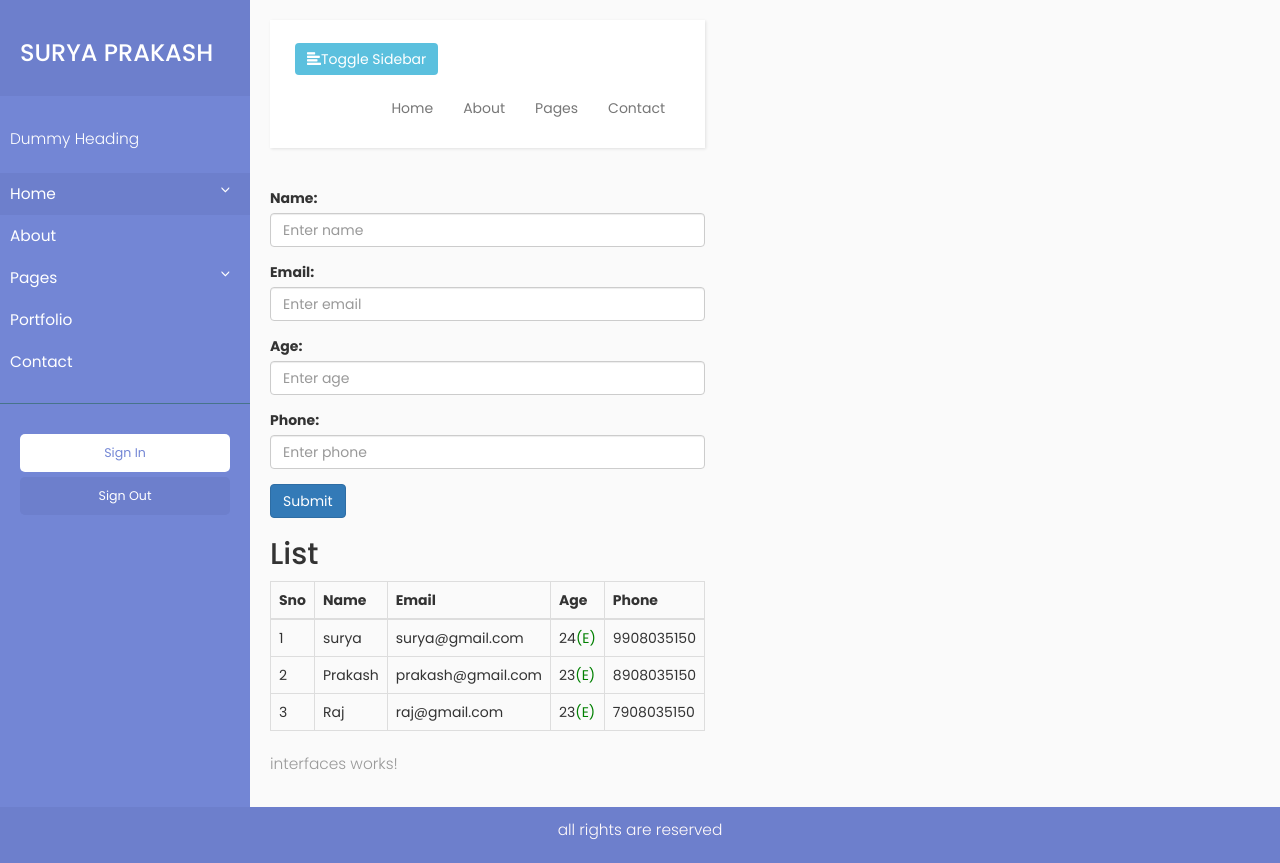
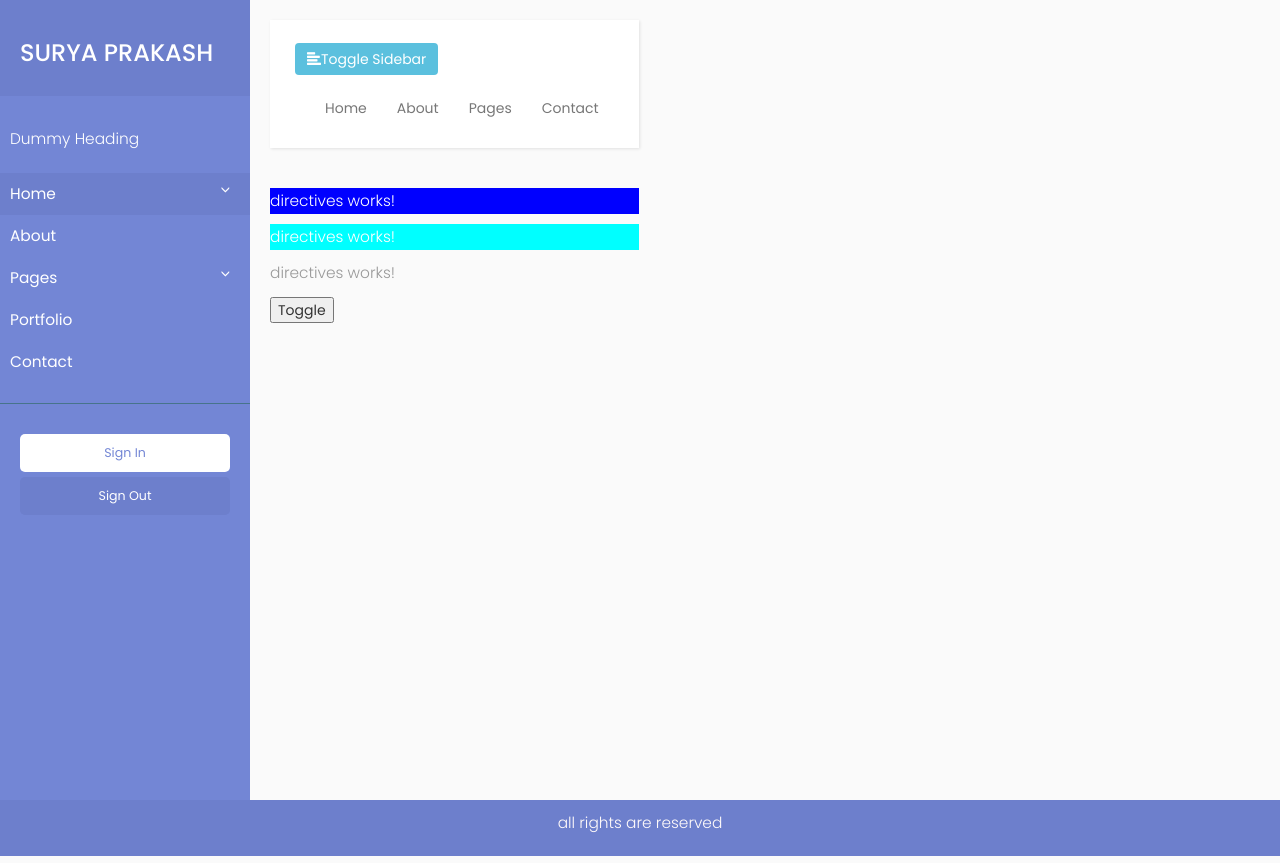
Before and after one commit to suryabogadhi/angular0.2, an Angular app: page / in a window 1280 px wide. Built offline with nearby package versions, Linux system fonts and the light colour scheme.

Commit message:
added attribute directives

```diff
--- a/src/app/app.component.html
+++ b/src/app/app.component.html
@@ -6,13 +6,13 @@
   <!-- Page Content Holder -->
   <div id="content">
     <app-header></app-header>
+    <app-directives></app-directives>
+    <!--<app-register (addingStudent)="mainFuncAddStudent($event)"></app-register>-->
+    <!--<app-localref (addingStudent)="mainFuncAddStudent($event)"></app-localref>-->
 
-    <!--<app-register (addingStudent)="mainFuncAddStudent($event)"></app-register>-->
-    <app-localref (addingStudent)="mainFuncAddStudent($event)"></app-localref>
-
-    <app-list [students]="studentList"></app-list>
+    <!--<app-list [students]="studentList"></app-list>-->
     <!--<app-body></app-body>-->
-    <app-interfaces></app-interfaces>
+    <!--<app-interfaces [studentint]="studentList"></app-interfaces>-->
   </div>
 </div>
 
--- a/src/app/app.module.ts
+++ b/src/app/app.module.ts
@@ -13,6 +13,7 @@ import { RegisterComponent } from './register/register.component';
 import { ListComponent } from './list/list.component';
 import { LocalrefComponent } from './localref/localref.component';
 import { InterfacesComponent } from './interfaces/interfaces.component';
+import { DirectivesComponent } from './directives/directives.component';
 
 
 @NgModule({
@@ -27,7 +28,8 @@ import { InterfacesComponent } from './interfaces/interfaces.component';
     RegisterComponent,
     ListComponent,
     LocalrefComponent,
-    InterfacesComponent
+    InterfacesComponent,
+    DirectivesComponent
   ],
   imports: [
     BrowserModule,
--- /dev/null
+++ b/src/app/directives/directives.component.css
@@ -0,0 +1,12 @@
+.hide{
+  display: none;
+}
+
+.show{
+  display:block;
+}
+
+.modal-show{
+  display: block;
+  padding-left: 0px;
+}
--- /dev/null
+++ b/src/app/directives/directives.component.html
@@ -0,0 +1,32 @@
+<p [ngStyle]="{'background-color':getColor(),color:'#fff'}">
+  directives works!
+</p>
+<p [ngClass]="{'show':showStatus, 'hide':!showStatus}" [ngStyle]="{'background-color':'#0ff',color:'#fff'}">
+  directives works!
+</p>
+<p [ngClass]="{'show':getStatuss(), 'hide':!getStatuss()}" [ngStyle]="{'background-color':'#0ff',color:'#fff'}">
+  directives works!
+</p>
+<p [ngClass]="getStatus()">
+  directives works!
+</p>
+<button (click)="togglePara()">Toggle</button>
+
+<div id="myModal" [ngClass]="{'modal':true, 'fade':true, 'in':showStatus, 'modal-show':showStatus}" role="dialog">
+  <div class="modal-dialog">
+
+    <!-- Modal content-->
+    <div class="modal-content">
+      <div class="modal-header">
+        <button type="button" class="close" data-dismiss="modal">&times;</button>
+        <h4 class="modal-title">Modal Header</h4>
+      </div>
+      <div class="modal-body">
+        <p>Some text in the modal.</p>
+      </div>
+      <div class="modal-footer">
+        <button type="button" class="btn btn-default" (click)="togglePara()">Close</button>
+      </div>
+    </div>
+  </div>
+</div>
--- /dev/null
+++ b/src/app/directives/directives.component.ts
@@ -0,0 +1,29 @@
+import { Component, OnInit } from '@angular/core';
+
+@Component({
+  selector: 'app-directives',
+  templateUrl: './directives.component.html',
+  styleUrls: ['./directives.component.css']
+})
+export class DirectivesComponent implements OnInit {
+  showStatus = false;
+  sStatus = true;
+  constructor() { }
+
+  ngOnInit() {
+  }
+  togglePara(){
+    this.showStatus = !this.showStatus;
+    this.sStatus = !this.sStatus;
+    console.log(this.showStatus);
+  }
+  getStatuss(){
+    return this.sStatus;
+  }
+  getStatus(){
+    return this.sStatus === true?'show':'hide';
+  }
+  getColor(){
+    return '#00f';
+  }
+}
```
Also changed, not shown: 1 other file (tests, documents, lock files or other folders).
